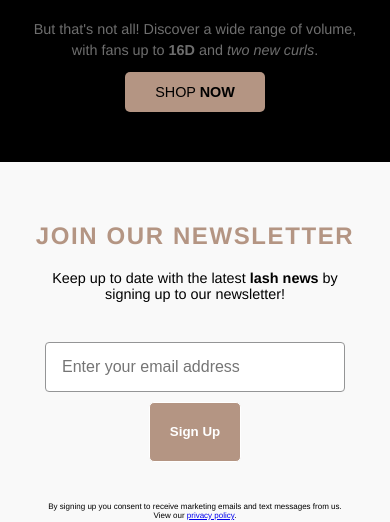
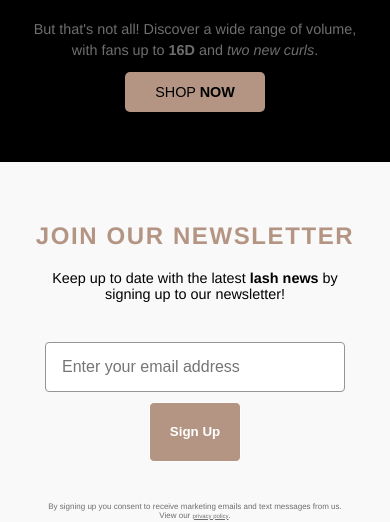
Before and after one commit to stephaniecrocker91/london-lash-2, a plain HTML site: page index.html in a window 390 px wide. Shown: the part 588-1110 px from the top of the page. Drawn offline with Linux system fonts and the light colour scheme.

Commit message:
edit privacy message styling

```diff
--- a/style.css
+++ b/style.css
@@ -212,10 +212,11 @@ h3 {
     background-color: #937a6c;
 }
 
-.global-newsletter .smallprint p {
+.global-newsletter .smallprint p,
+.global-newsletter .smallprint a {
     font-size: .9rem;
     max-width: 100%;
-    margin-top: 30px;
+    color: #6e6e6e;
 }
 
 
@@ -254,12 +255,14 @@ h3 {
         font-size: 1.5em;
     }
 
-    .banner-text h3, .global-newsletter p {
+    .banner-text h3,
+    .global-newsletter p {
         font-size: .9em;
     }
-    .global-newsletter .smallprint p {
+
+    .global-newsletter .smallprint p,
+    .global-newsletter .smallprint a {
         font-size: .5em;
-        margin-top: 0;
     }
 
     .banner-text h1 {
@@ -277,6 +280,7 @@ h3 {
     .banner-text button.shop-now-btn {
         font-size: .9em;
     }
+
     .newsletter-form input[type="email"] {
         width: 300px;
     }
```
Also changed, not shown: index.html (+3 -0 lines).
